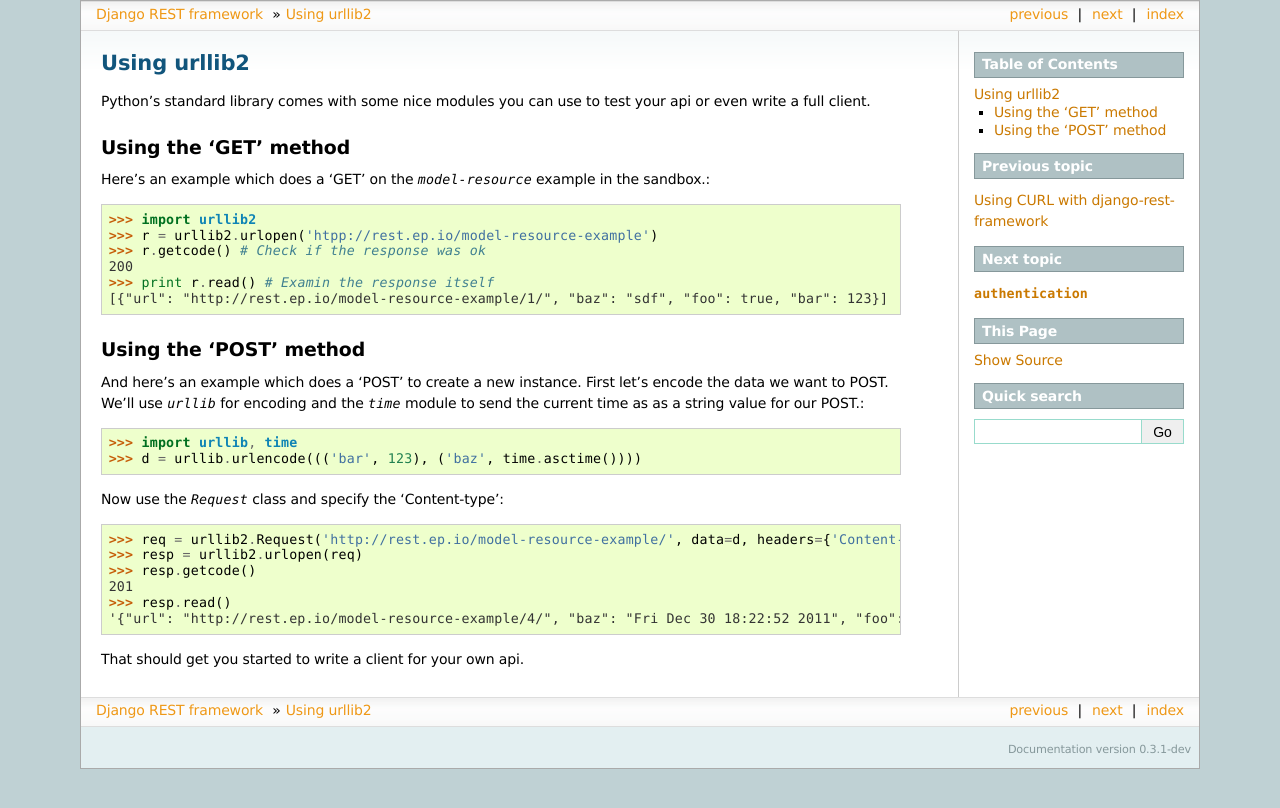
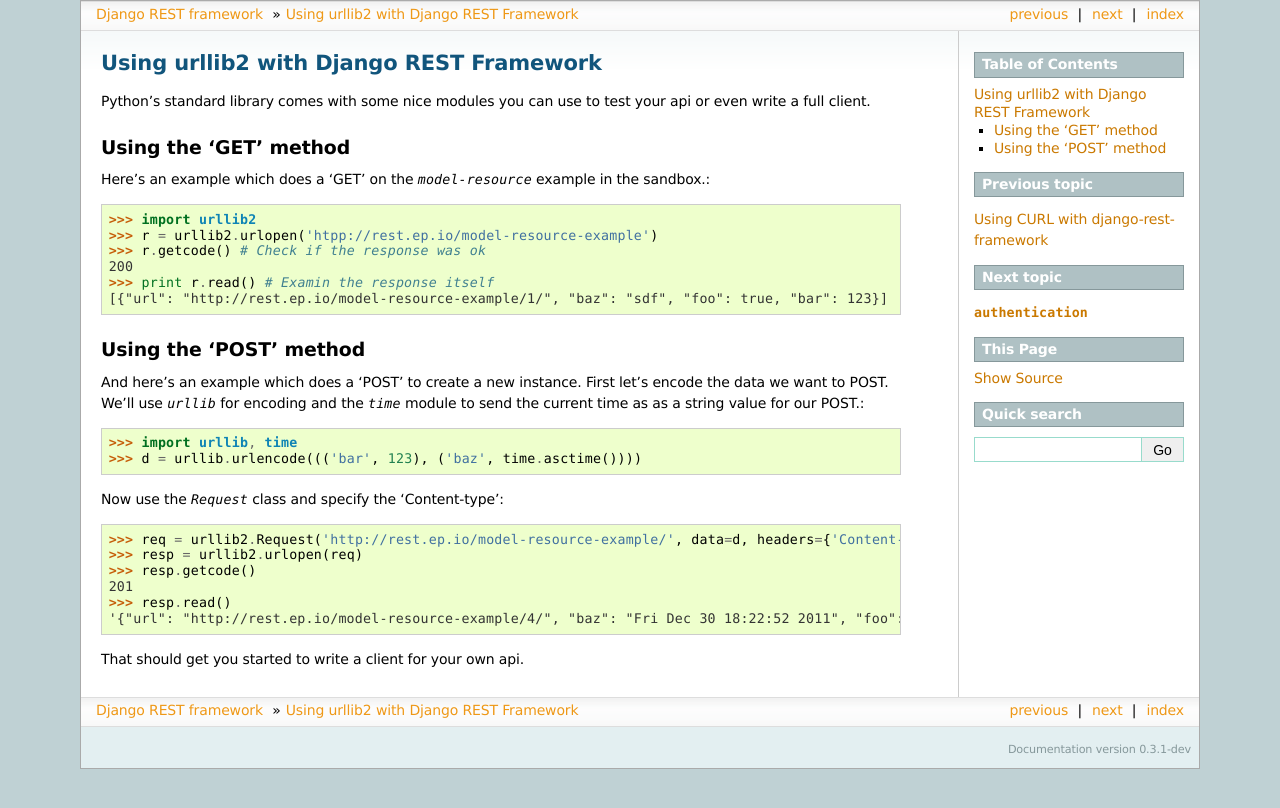
Before and after one commit to Tigercoder0218/Tiger, a Sphinx documentation site: the page built from docs/howto/usingurllib2.rst, in a window 1280 px wide. Shown: the top 808 px of the page. Built offline with Sphinx 7.4.7, drawn with Linux system fonts in a browser that asks for light colours.

Commit message:
minor style edits

```diff
--- a/docs/howto/mixin.rst
+++ b/docs/howto/mixin.rst
@@ -26,5 +25,6 @@ Everything we need for this example can go straight into the URL conf...
 .. include:: ../../examples/mixin/urls.py
     :literal:
 
-That's it.  Auto-magically our API now supports multiple output formats, specified either by using standard HTTP Accept header content negotiation, or by using the `&_accept=application/json` style parameter overrides.
+That's it.  Auto-magically our API now supports multiple output formats, specified either by using
+standard HTTP Accept header content negotiation, or by using the `&_accept=application/json` style parameter overrides.
 We even get a nice HTML view which can be used to self-document our API.
--- a/docs/howto/usingurllib2.rst
+++ b/docs/howto/usingurllib2.rst
@@ -1,5 +1,5 @@
-Using urllib2
-=============
+Using urllib2 with Django REST Framework
+========================================
 
 Python's standard library comes with some nice modules
 you can use to test your api or even write a full client.
--- a/docs/index.rst
+++ b/docs/index.rst
@@ -14,6 +14,7 @@ Django REST framework is a lightweight REST framework for Django, that aims to m
 **Browse example APIs created with Django REST framework:** `The Sandbox <http://rest.ep.io/>`_
 
 Features:
+---------
 
 * Automatically provides an awesome Django admin style `browse-able self-documenting API <http://rest.ep.io>`_.
 * Clean, simple, views for Resources, using Django's new `class based views <http://docs.djangoproject.com/en/dev/topics/class-based-views/>`_.
```
Also changed, not shown: other parts of docs/howto/mixin.rst (+1 -2 lines), docs/howto/setup.rst (+8 -4 lines).
